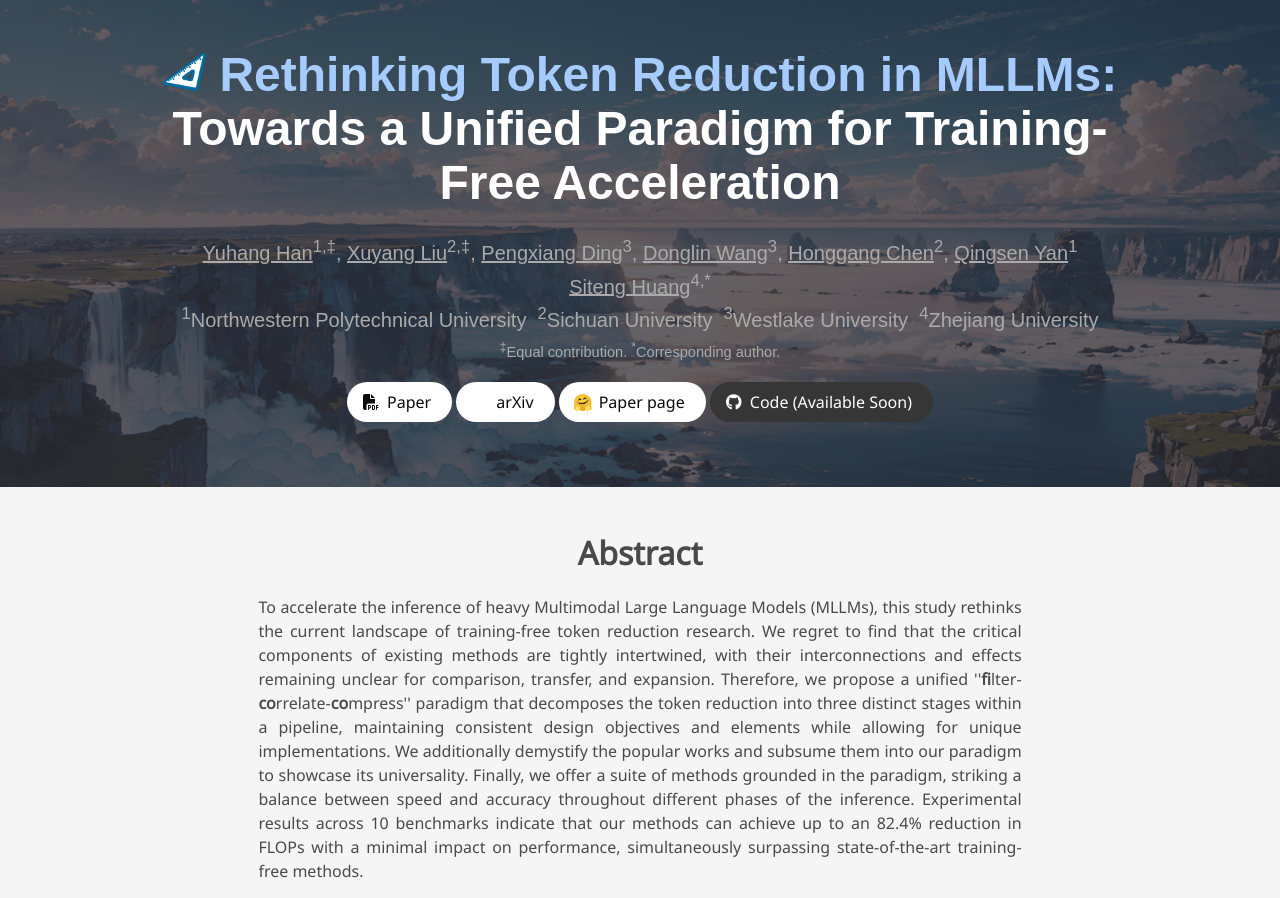
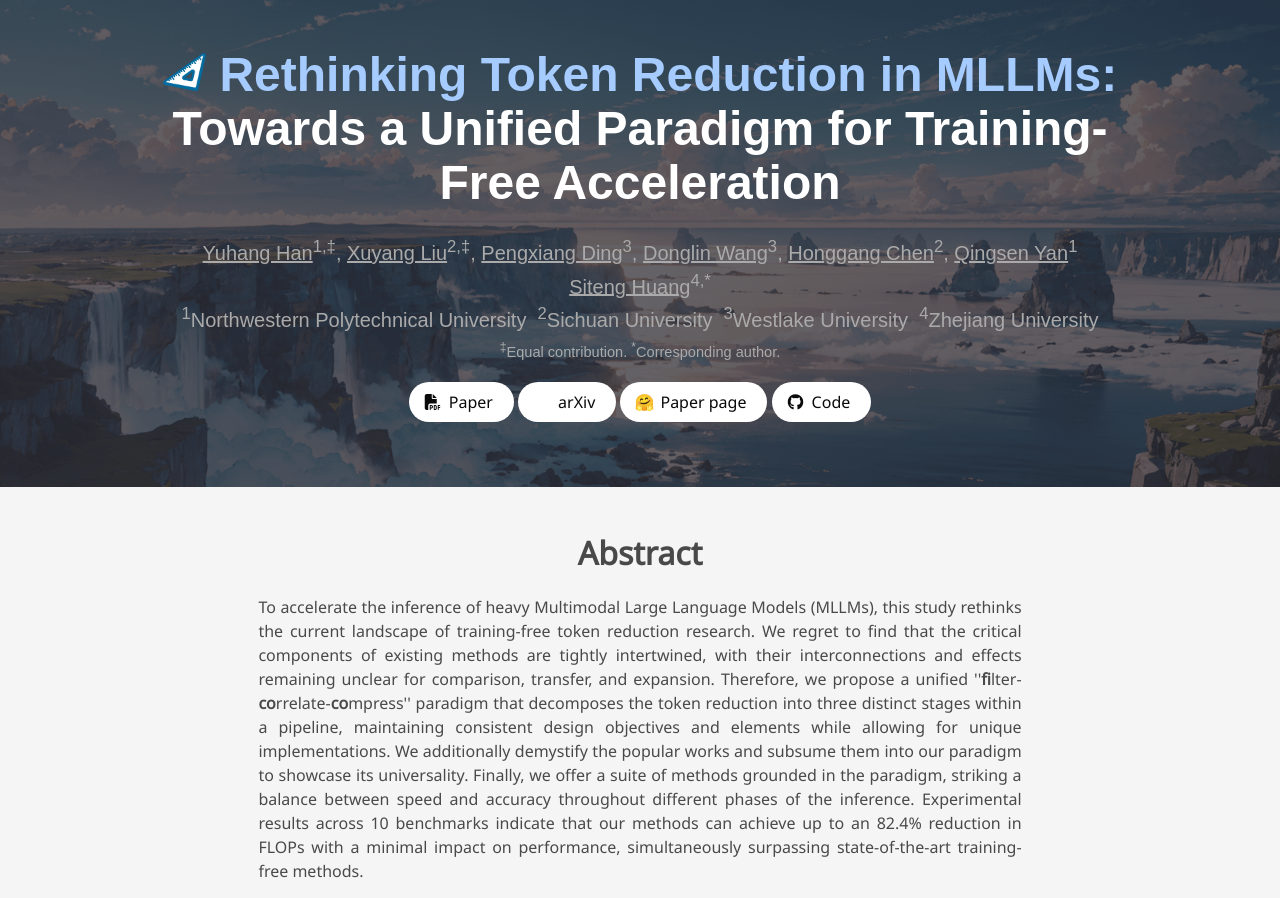
Before and after one commit to FiCoCo-accelerate/FiCoCo-accelerate.github.io, a plain HTML site: page index.html in a window 1280 px wide. Shown: the top 898 px of the page. Drawn offline with nearby package versions, Linux system fonts and the light colour scheme; some packages are replaced by stand-ins of ours; a script that the page names is missing; some icons are missing; a web font is replaced by a local one.

Commit message:
add github link

```diff
--- a/index.html
+++ b/index.html
@@ -112,12 +112,12 @@
                                     </a>
                                 </span>
                                 <span class="link-block">
-                                    <a href="" target="_blank"
-                                    class="external-link button is-normal is-rounded is-dark">
+                                    <a href="https://github.com/kawhiiiileo/FiCoCo" target="_blank"
+                                    class="external-link button is-normal is-rounded is-white">
                                     <span class="icon">
                                       <i class="fab fa-github"></i>
                                     </span>
-                                    <span>Code (Available Soon)</span>
+                                    <span>Code</span>
                                   </a>
                                 </span>
                             </div>
```
